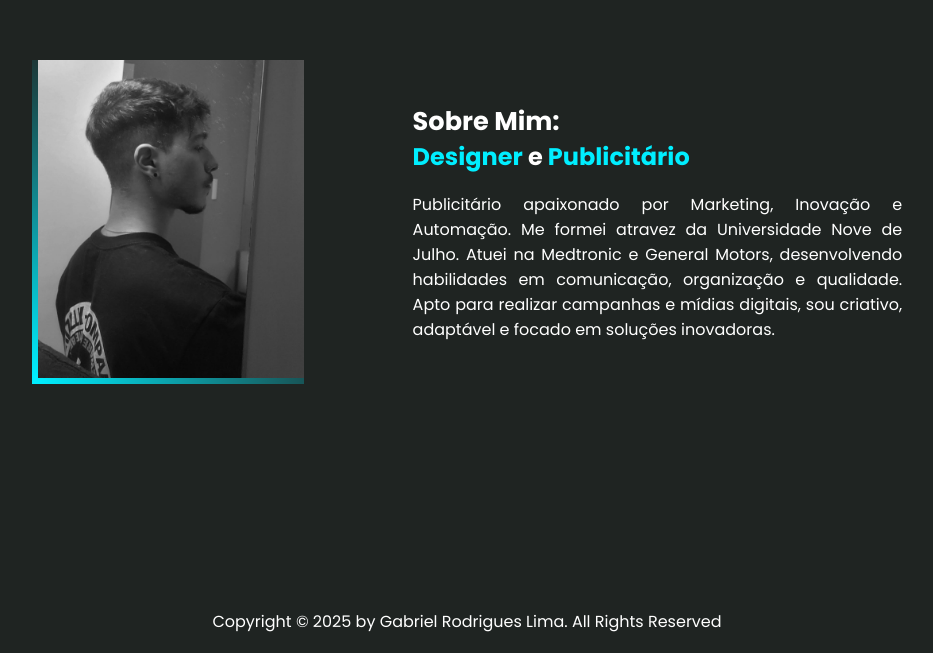
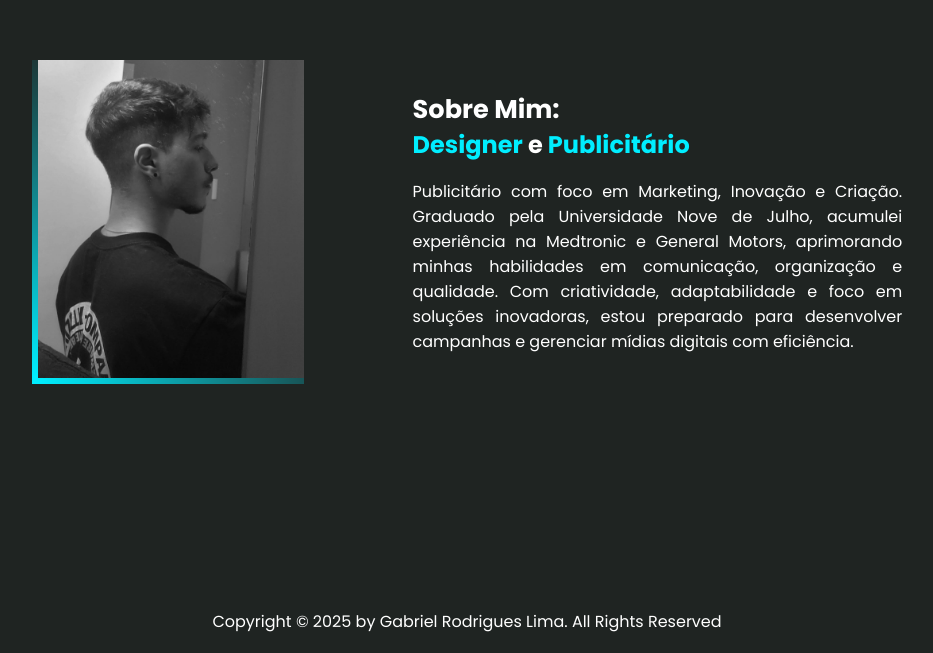
Before and after one commit to Garisbleu/portfolio, a plain HTML site: page index.html in a window 1280 px wide. Shown: the part 2690-3343 px from the top of the page, without its empty margins (173-1106 px from the left). Drawn offline with nearby package versions, Linux system fonts and the light colour scheme.

Commit message:
atualização texto

```diff
--- a/index.html
+++ b/index.html
@@ -137,7 +137,7 @@
       <h3>Sobre Mim:</h3>
       <h1><span>Designer</span> e <span>Publicitário</span></h1>
       <p>
-        Publicitário apaixonado por Marketing, Inovação e Automação. Me formei atravez da Universidade Nove de Julho. Atuei na Medtronic e General Motors, desenvolvendo habilidades em comunicação, organização e qualidade. Apto para realizar campanhas e mídias digitais, sou criativo, adaptável e focado em soluções inovadoras.
+        Publicitário com foco em Marketing, Inovação e Criação. Graduado pela Universidade Nove de Julho, acumulei experiência na Medtronic e General Motors, aprimorando minhas habilidades em comunicação, organização e qualidade. Com criatividade, adaptabilidade e foco em soluções inovadoras, estou preparado para desenvolver campanhas e gerenciar mídias digitais com eficiência.
       </p>
     </div>
   </section>
```
